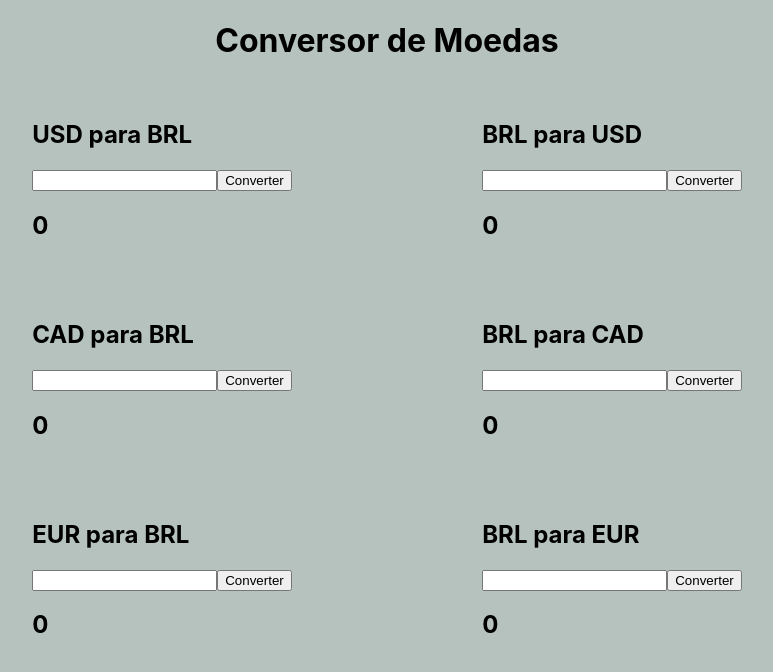
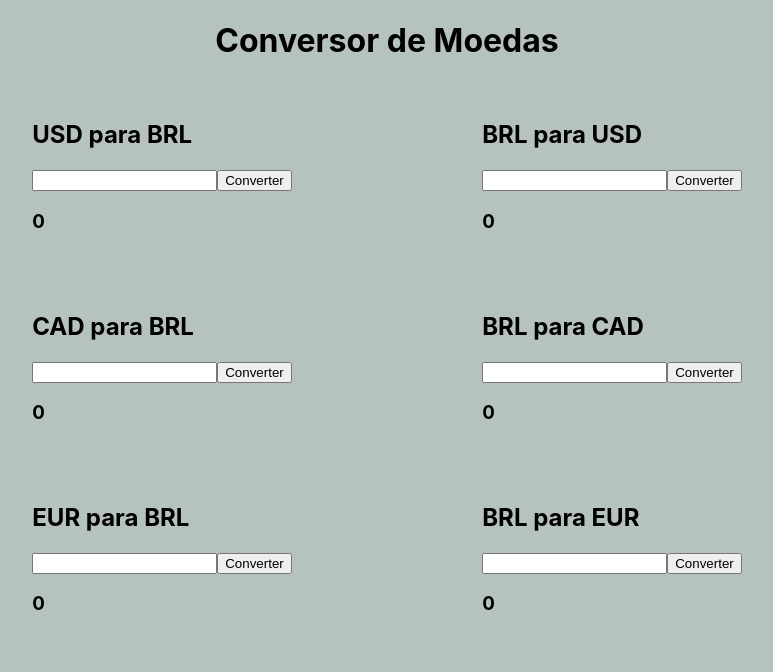
Before and after one commit to CaioNathan17/Conversor-de-moedas, a React (Create React App) app: page / in a window 1280 px wide. Shown: the top 672 px of the page, without its empty margins (253-1026 px from the left). Built offline with nearby package versions, Linux system fonts and the light colour scheme; the HTML template or start-up script is replaced by a standard one.

Commit message:
Erro da API corrigdo

```diff
--- a/src/components/conversor.js
+++ b/src/components/conversor.js
@@ -8,7 +8,7 @@ export default class Conversor extends Component{
 
         this.state = {
             moedaA_valor: "", //campo onde vai digitar o valor da moeda
-            moedaB_valor: 0. //valor calculado depois que houver a conversão da moeda
+            moedaB_valor: 0, //valor calculado depois que houver a conversão da moeda
         }
 
         this.converter = this.converter.bind(this); //com essa metodo voce pode passar algum objeto por esse bind, que no caso vai ser dentro da função this
@@ -19,15 +19,14 @@ export default class Conversor extends Component{
     converter()
     { //metodo que vai converter a moedaA pra a moedaB
 
-        // console.log(this.state) fazendo relação com o bind!!! desativei o codigo
+        // console.log(this.state) fazendo relação com o bind!!! desativei o codigo // esquece, faz parte da ultima codificação que eu fiz
+        //let valorMoedaA = `${this.props.moedaA}`;  // esquece, faz parte da ultima codificação que eu fiz
+        //let valorMoedaB = `${this.props.moedaB}`;  // esquece, faz parte da ultima codificação que eu fiz
+        //const key = process.env.REACT_APP_API_KEY; // esquece, faz parte da ultima codificação que eu fiz
+        //console.log(this.state);  // esquece, faz parte da ultima codificação que eu fiz
 
-        // let de_para = `${this.props.moedaA}_${this.props.moedaB}`; ativa a parte de converter uma moeda para outra dentro dessa variavel
-
-        let valorMoedaA = `${this.props.moedaA}`;
-        let valorMoedaB = `${this.props.moedaB}`;
-        const key = process.env.REACT_APP_API_KEY;
-        let url = `https://api.freecurrencyapi.com/v1/latest?apikey=ZkyVsjHmasCG6kcCw21GQoHMAYHv8Yf9vRwZ2FHK&currencies=BRL%2CEUR%2CUSD%2CCAD`;
-        console.log(this.state);
+        let de_para = `${this.props.moedaA}_${this.props.moedaB}`; //ativa a parte de converter uma moeda para outra dentro dessa variavel
+        let url = `https://free.currconv.com/api/v7/convert?q=${de_para}&compact=ultra&apiKey=c90f2ee33460e7a2dffb`;
 
 
         fetch(url) //acessa a URL e pega o dado no site
@@ -37,10 +36,10 @@ export default class Conversor extends Component{
 
         })
         .then(json=>{
-            let cotacao = json.data[valorMoedaB];
+            let cotacao = json[de_para];
             let moedaB_valor = (parseFloat(this.state.moedaA_valor) * cotacao).toFixed(2); // quer dizer que so quero duas casas decimais no resultado
             this.setState({moedaB_valor});
-            console.log(moedaB_valor);
+            //console.log(moedaB_valor); // esquece, faz parte da ultima codificação que eu fiz
         })
     }
 
@@ -51,8 +50,7 @@ export default class Conversor extends Component{
                <h2> {this.props.moedaA} para {this.props.moedaB}</h2>
                <input type="number" onChange={(event) => {this.setState({moedaA_valor:event.target.value})}}></input>
                <input type="button" value="Converter" onClick={this.converter}></input>
-
-               <h2> {this.state.moedaB_valor}</h2>
+               <h3>{this.state.moedaB_valor}</h3>
 
 
             </div>
```
